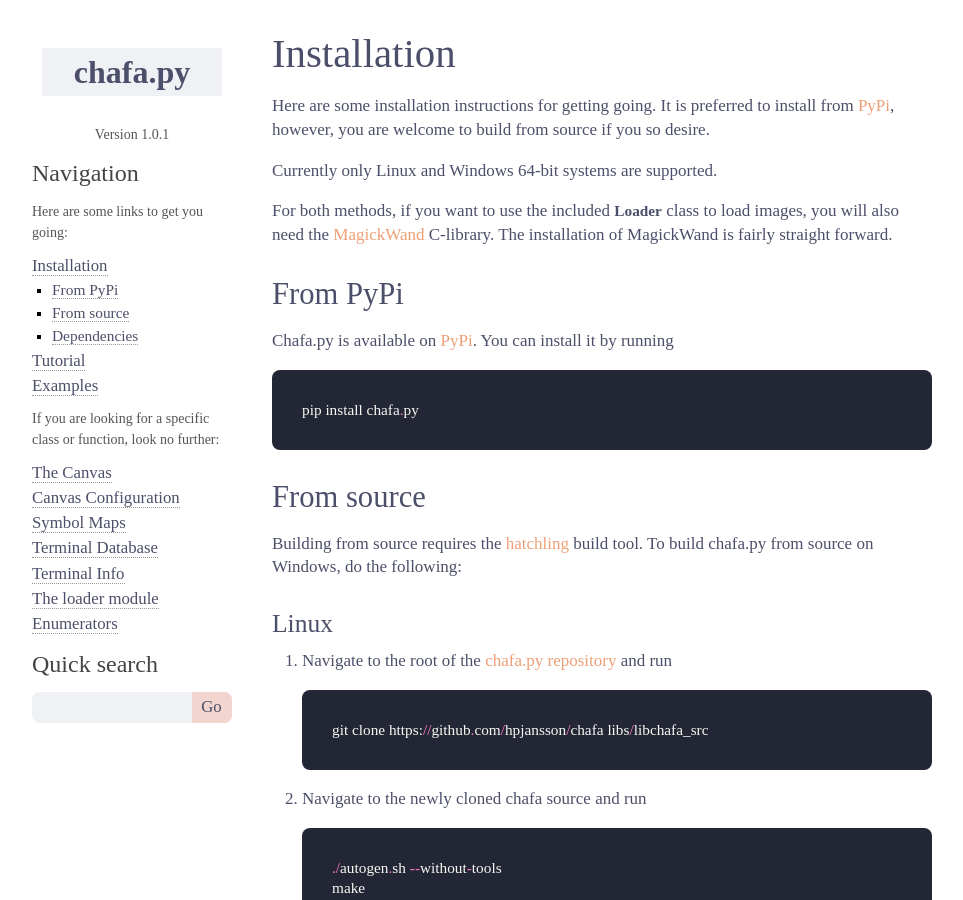
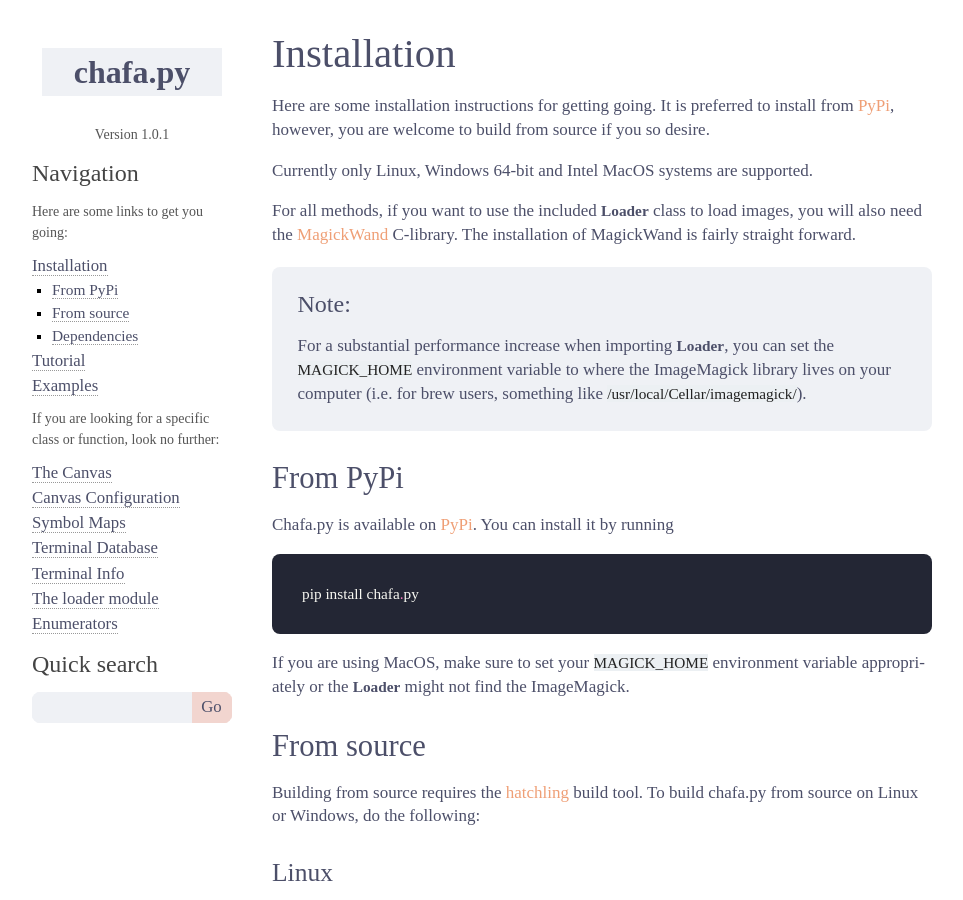
Before and after one commit to GuardKenzie/chafa.py, a Sphinx documentation site: the page built from docs/usage/installation.rst, in a window 1280 px wide and 900 px high. Shown: the whole window, without its empty margins (148-1111 px from the left). Built offline with Sphinx 7.4.7, drawn with Linux system fonts in a browser that asks for light colours; some web fonts are replaced.

Commit message:
Docs: Added note about MAGICK_HOME and installing on MacOS

```diff
--- a/docs/api/Loader.rst
+++ b/docs/api/Loader.rst
@@ -5,6 +5,8 @@
 =================
 
 The loader module depends on the `MagickWand`_ C-library. Make sure it is installed before using this module.
+
+On Linux and MacOS, the loader module will try to search for `MagickWand`_ in the folder set by the environment variable ``MAGICK_HOME``. This is substantially faster than the alternate method so it is recommended to set this environment variable before importing :py:class:`Loader`.
 
 ::
 
--- a/docs/usage/installation.rst
+++ b/docs/usage/installation.rst
@@ -6,9 +6,13 @@
 
 Here are some installation instructions for getting going. It is preferred to install from `PyPi`_, however, you are welcome to build from source if you so desire.
 
-Currently only Linux and Windows 64-bit systems are supported.
+Currently only Linux, Windows 64-bit and Intel MacOS systems are supported.
 
-For both methods, if you want to use the included :py:class:`Loader` class to load images, you will also need the `MagickWand <https://imagemagick.org/script/magick-wand.php>`_ C-library. The installation of MagickWand is fairly straight forward.
+For all methods, if you want to use the included :py:class:`Loader` class to load images, you will also need the `MagickWand <https://imagemagick.org/script/magick-wand.php>`_ C-library. The installation of MagickWand is fairly straight forward.
+
+.. note::
+
+   For a substantial performance increase when importing :py:class:`Loader`, you can set the ``MAGICK_HOME`` environment variable to where the ImageMagick library lives on your computer (i.e. for brew users, something like ``/usr/local/Cellar/imagemagick/``).
 
 From PyPi
 =========
@@ -19,10 +23,12 @@
 
     pip install chafa.py
 
+If you are using MacOS, make sure to set your ``MAGICK_HOME`` environment variable appropriately or the :py:class:`Loader` might not find the ImageMagick.
+
 From source
 ===========
 
-Building from source requires the `hatchling <https://pypi.org/project/hatchling/>`_ build tool. To build chafa.py from source on Windows, do the following:
+Building from source requires the `hatchling <https://pypi.org/project/hatchling/>`_ build tool. To build chafa.py from source on Linux or Windows, do the following:
 
 Linux
 -----
```
